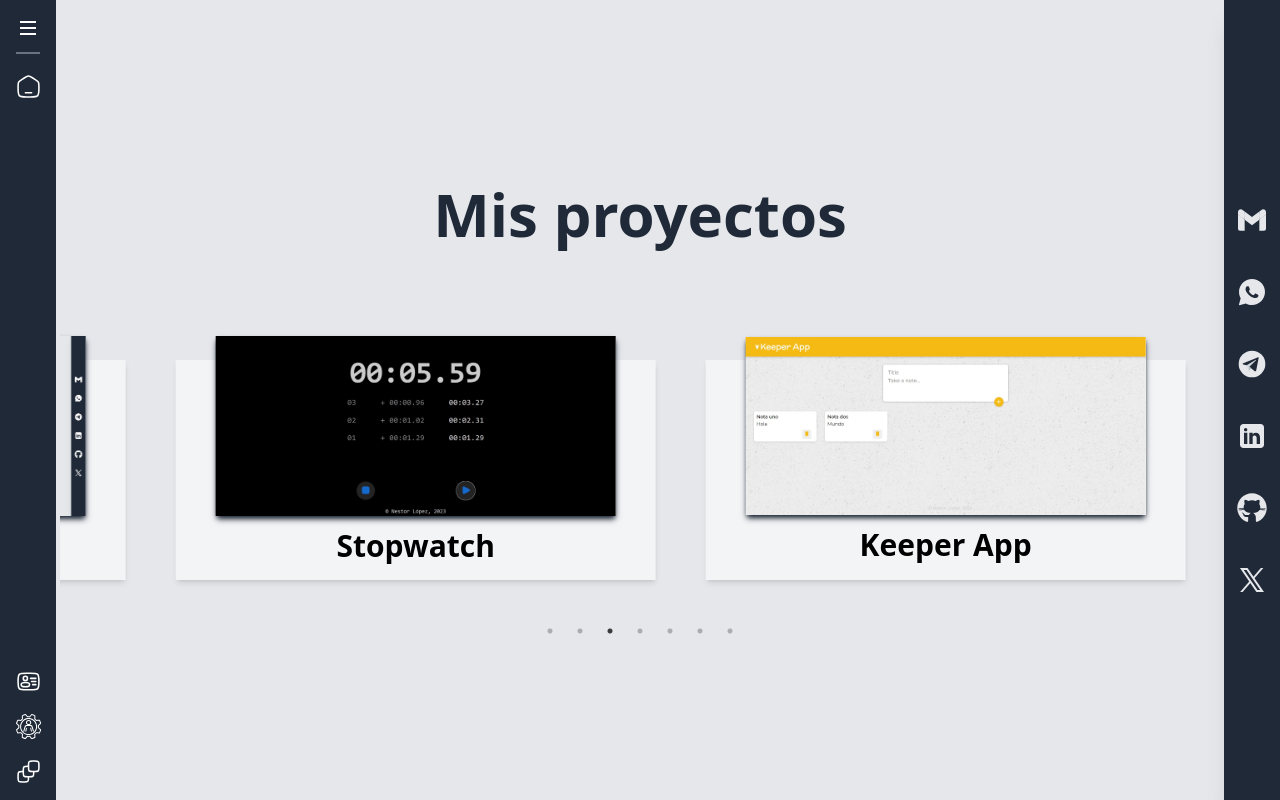
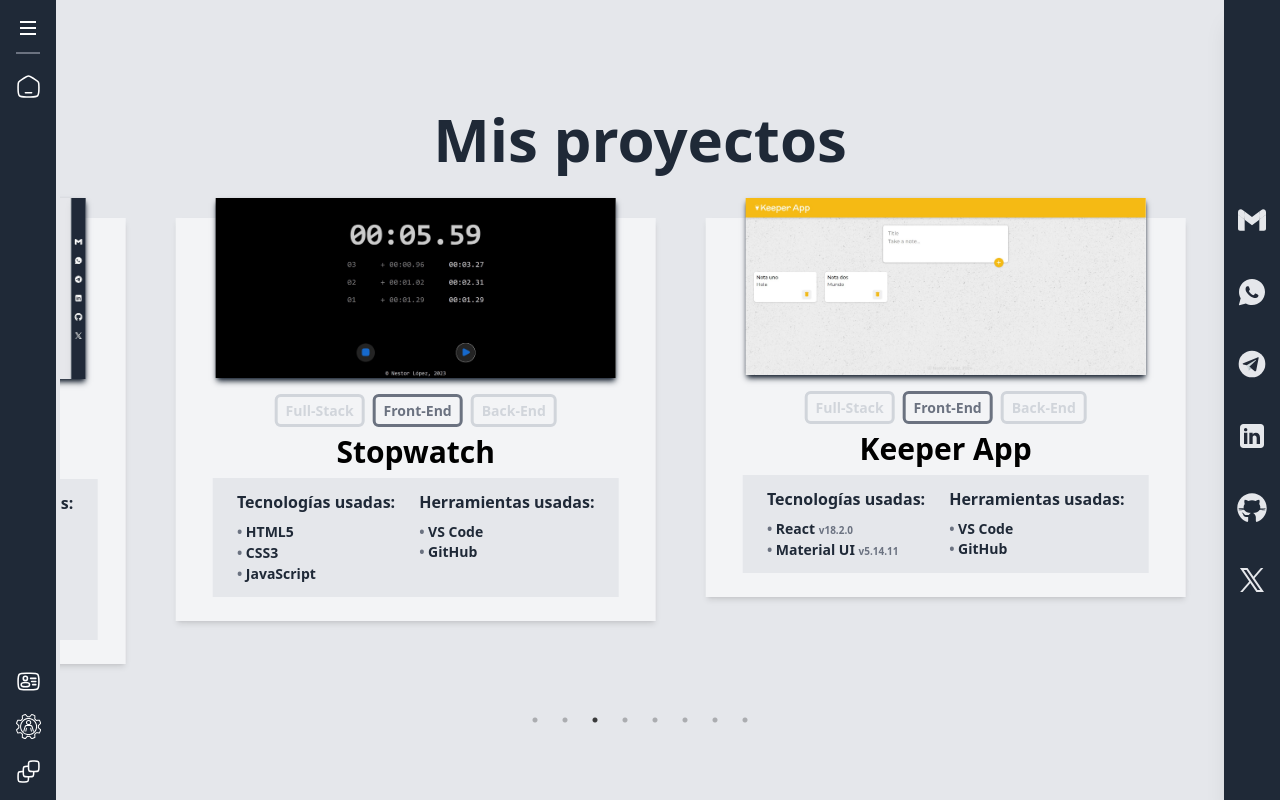
Before and after one commit to n3zt0r/homepage, a React (Vite) app: page /projects in a window 1280 px wide. Built offline with nearby package versions, Linux system fonts and the light colour scheme.

Commit message:
Added techs & dev info to projects items

```diff
--- a/src/components/Projects/HorizontalAutoScrollGallery.jsx
+++ b/src/components/Projects/HorizontalAutoScrollGallery.jsx
@@ -2,46 +2,9 @@
 import "slick-carousel/slick/slick.css";
 import "slick-carousel/slick/slick-theme.css";
 import ProjectCard from "./ProjectCard";
+import { pages } from "./data/pages";
 
 const HorizontalAutoScrollGallery = () => {
-  const images = [
-    {
-      name: "Homepage",
-      img: "./projects/homepage.jpg",
-      url: "https://nestor-lopez-homepage.onrender.com/",
-    },
-    {
-      name: "Stopwatch",
-      img: "./projects/stopwatch.jpg",
-      url: "https://n3zt0r.github.io/stopwatch/",
-    },
-    {
-      name: "Keeper App",
-      img: "./projects/keeper-app.jpg",
-      url: "https://n3zt0r-keeper-app.onrender.com/",
-    },
-    {
-      name: "To Do List v2.0",
-      img: "./projects/to-do-list.jpg",
-      url: "https://n3zt0r-to-do-list.onrender.com/",
-    },
-    {
-      name: "Anime:findeR",
-      img: "./projects/anime-finder.jpg",
-      url: "https://n3zt0r-anime-finder.onrender.com/",
-    },
-    {
-      name: "Citas React",
-      img: "./projects/citas-react.jpg",
-      url: "https://nestorlp-citas-react.netlify.app/",
-    },
-    {
-      name: "Control de gastos en React",
-      img: "./projects/control-gastos-react.jpg",
-      url: "https://nestorlp-control-gastos.netlify.app/",
-    },
-  ];
-
   const settings = {
     centerMode: true,
     dots: true,
@@ -69,10 +32,10 @@
   return (
     <div className="w-screen sm:w-[calc(100vw-120px)] 2xl:w-[1180px]">
       <Slider {...settings}>
-        {images.map(({ name, img, url }, index) => {
+        {pages.map((page, index) => {
           return (
             <div key={index}>
-              <ProjectCard name={name} img={img} url={url} />
+              <ProjectCard page={page} />
             </div>
           );
         })}
--- a/src/components/Projects/ProjectCard.jsx
+++ b/src/components/Projects/ProjectCard.jsx
@@ -1,19 +1,86 @@
-function ProjectCard({ name, img, url }) {
+function ProjectCard({ page }) {
+  const { name, img, url, dev, techs, tools } = page;
+  console.log(techs);
+
   return (
     <div>
       <a
         href={url}
         rel="noreferrer"
         target="_blank"
-        className="group mx-6 my-9 max-w-[480px] max-h-[220px] bg-gray-100 shadow-md grid place-content-center hover:scale-105 ease-out duration-200"
+        className="max-sm:px-6 group mx-6 mt-9 max-w-[480px] h-auto bg-gray-100 shadow-md grid place-content-center hover:scale-105 ease-out duration-200"
       >
+        {/********************* Image *********************/}
         <img
           src={img}
-          className="w-[400px] shadow-gray-800 shadow-md translate-y-[-20px] group-hover:scale-105 ease-out duration-200"
+          className="relative left-1/2 -translate-x-1/2 w-[400px] shadow-gray-800 shadow-md translate-y-[-20px] group-hover:scale-105 ease-out duration-200"
         />
-        <h2 className="text-3xl font-semibold mt-3 translate-y-[-20px]">
-          {name}
-        </h2>
+
+        {/****************** Development ******************/}
+        <div>
+          <p className="*:lg:text-sm *:text-[10px] *:border-[3px] *:font-bold *:rounded-md *:px-2 *:py-1 *:my-3 *:mx-1">
+            <span
+              className={`${
+                dev === "FS"
+                  ? "text-gray-500 border-gray-500"
+                  : "text-gray-300 border-gray-300"
+              }`}
+            >
+              Full-Stack
+            </span>
+            <span
+              className={`${
+                dev === "FE"
+                  ? "text-gray-500 border-gray-500"
+                  : "text-gray-300 border-gray-300"
+              }`}
+            >
+              Front-End
+            </span>
+            <span
+              className={`${
+                dev === "BE"
+                  ? "text-gray-500 border-gray-500"
+                  : "text-gray-300 border-gray-300"
+              }`}
+            >
+              Back-End
+            </span>
+          </p>
+        </div>
+
+        {/********************** Title **********************/}
+        <h2 className="text-3xl font-bold mt-3">{name}</h2>
+
+        <div className="bg-gray-200 text-start flex gap-6 mt-2 mb-6 text-gray-800 px-6 py-3">
+          {/******************* Technologies *******************/}
+
+          <div>
+            <h3 className="text-base font-bold">Tecnologías usadas:</h3>
+            <ul className="mt-2">
+              {techs.map((tech) => (
+                <li className="text-sm font-semibold">
+                  <span className="text-gray-500">• </span>
+                  {tech.name}{" "}
+                  <span className="text-gray-500 text-[10px]">{tech.ver}</span>
+                </li>
+              ))}
+            </ul>
+          </div>
+
+          {/********************** Tools **********************/}
+          <div>
+            <h3 className="text-base font-bold">Herramientas usadas:</h3>
+            <ul className="mt-2">
+              {tools.map((tool) => (
+                <li className="text-sm font-semibold">
+                  <span className="text-gray-500">• </span>
+                  {tool}
+                </li>
+              ))}
+            </ul>
+          </div>
+        </div>
       </a>
     </div>
   );
--- /dev/null
+++ b/src/components/Projects/data/pages.js
@@ -0,0 +1,116 @@
+export const pages = [
+  {
+    name: "Homepage",
+    img: "./projects/homepage.jpg",
+    url: "https://nestor-lopez-homepage.onrender.com/",
+    gitHub: "https://github.com/n3zt0r/homepage",
+    dev: "FE",
+    techs: [
+      { name: "React", ver: "v18.2.0" },
+      { name: "Vite", ver: "v5.0.8" },
+      { name: "TailwindCSS", ver: "v3.4.1" },
+      { name: "React Router DOM", ver: "v6.21.3" },
+      { name: "React Slick", ver: "v0.30.1" },
+    ],
+    tools: ["VS Code", "GitHub"],
+  },
+  {
+    name: "Stopwatch",
+    img: "./projects/stopwatch.jpg",
+    url: "https://n3zt0r.github.io/stopwatch/",
+    gitHub: "https://github.com/n3zt0r/stopwatch",
+    dev: "FE",
+    techs: [
+      { name: "HTML5", ver: "" },
+      { name: "CSS3", ver: "" },
+      { name: "JavaScript", ver: "" },
+    ],
+    tools: ["VS Code", "GitHub"],
+  },
+  {
+    name: "Keeper App",
+    img: "./projects/keeper-app.jpg",
+    url: "https://n3zt0r-keeper-app.onrender.com/",
+    gitHub: "https://github.com/n3zt0r/Keep-App",
+    dev: "FE",
+    techs: [
+      { name: "React", ver: "v18.2.0" },
+      { name: "Material UI", ver: "v5.14.11" },
+    ],
+    tools: ["VS Code", "GitHub"],
+  },
+  {
+    name: "To Do List v2.0",
+    img: "./projects/to-do-list.jpg",
+    url: "https://n3zt0r-to-do-list.onrender.com/",
+    gitHub: "https://github.com/n3zt0r/to-do-list",
+    dev: "FS",
+    techs: [
+      { name: "JavaScript", ver: "" },
+      { name: "Node.js", ver: "v18" },
+      { name: "Embedded JavaScript", ver: "v3.1.9" },
+      { name: "Express", ver: "v4.18.2" },
+      { name: "MongoDB", ver: "v7.0.0" },
+      { name: "Mongoose", ver: "v7.5.0" },
+      { name: "Lodash", ver: "v4.17.21" },
+    ],
+    tools: ["VS Code", "MongoDB Compass", "GitHub"],
+  },
+  {
+    name: "Anime:findeR",
+    img: "./projects/anime-finder.jpg",
+    url: "https://n3zt0r-anime-finder.onrender.com/",
+    gitHub: "https://github.com/n3zt0r/Anime-findeR",
+    dev: "FS",
+    techs: [
+      { name: "JavaScript", ver: "" },
+      { name: "Node.js", ver: "v18" },
+      { name: "Embedded JavaScript", ver: "v3.1.9" },
+      { name: "Express", ver: "v3.1.9" },
+      { name: "Axios", ver: "v1.4.0" },
+      { name: "Body Parser", ver: "v1.20.2" },
+    ],
+    tools: ["VS Code", "GitHub", "Jikan API v4"],
+  },
+  {
+    name: "Citas React",
+    img: "./projects/citas-react.jpg",
+    url: "https://nestorlp-citas-react.netlify.app/",
+    gitHub: "https://github.com/n3zt0r/citas_react",
+    dev: "FE",
+    techs: [
+      { name: "React", ver: "v18.2.0" },
+      { name: "Vite", ver: "v5.0.8" },
+      { name: "TailwindCSS", ver: "v3.4.1" },
+    ],
+    tools: ["VS Code", "GitHub", "Local Storage"],
+  },
+  {
+    name: "Control de gastos en React",
+    img: "./projects/control-gastos-react.jpg",
+    url: "https://nestorlp-control-gastos.netlify.app/",
+    gitHub: "https://github.com/n3zt0r/control_gastos",
+    dev: "FE",
+    techs: [
+      { name: "React", ver: "v18.2.0" },
+      { name: "Vite", ver: "v5.0.8" },
+      { name: "React Circular Progressbar", ver: "v2.1.0" },
+      { name: "React Swipeable List", ver: "v1.9.3" },
+    ],
+    tools: ["VS Code", "GitHub", "Local Storage"],
+  },
+  {
+    name: "Cotizador Criptomonedas",
+    img: "./projects/cotizador-cripto.jpg",
+    url: "https://nestorlp-cotizador-criptomonedas.netlify.app/",
+    gitHub: "https://github.com/n3zt0r/criptos-react",
+    dev: "FE",
+    techs: [
+      { name: "React", ver: "v18.2.0" },
+      { name: "Vite", ver: "v5.0.8" },
+      { name: "Emotion/Styled", ver: "v11.11.0" },
+      { name: "Emotion/React", ver: "v11.11.3" },
+    ],
+    tools: ["VS Code", "GitHub"],
+  },
+];
--- a/src/pages/Projects.jsx
+++ b/src/pages/Projects.jsx
@@ -3,8 +3,8 @@
 
 function Projects() {
   return (
-    <div className="grid place-content-center text-center">
-      <h2 className="text-5xl sm:text-6xl font-bold text-gray-800 mb-20 sm:mb-30">
+    <div className="grid place-content-center text-center grid-flow-row grid-rows-[1fr_6fr]">
+      <h2 className="grid place-content-center text-5xl sm:text-6xl font-bold text-gray-800">
         Mis proyectos
       </h2>
       <HorizontalAutoScrollGallery />
```
Also changed, not shown: public/projects/cotizador-cripto.jpg (added).
